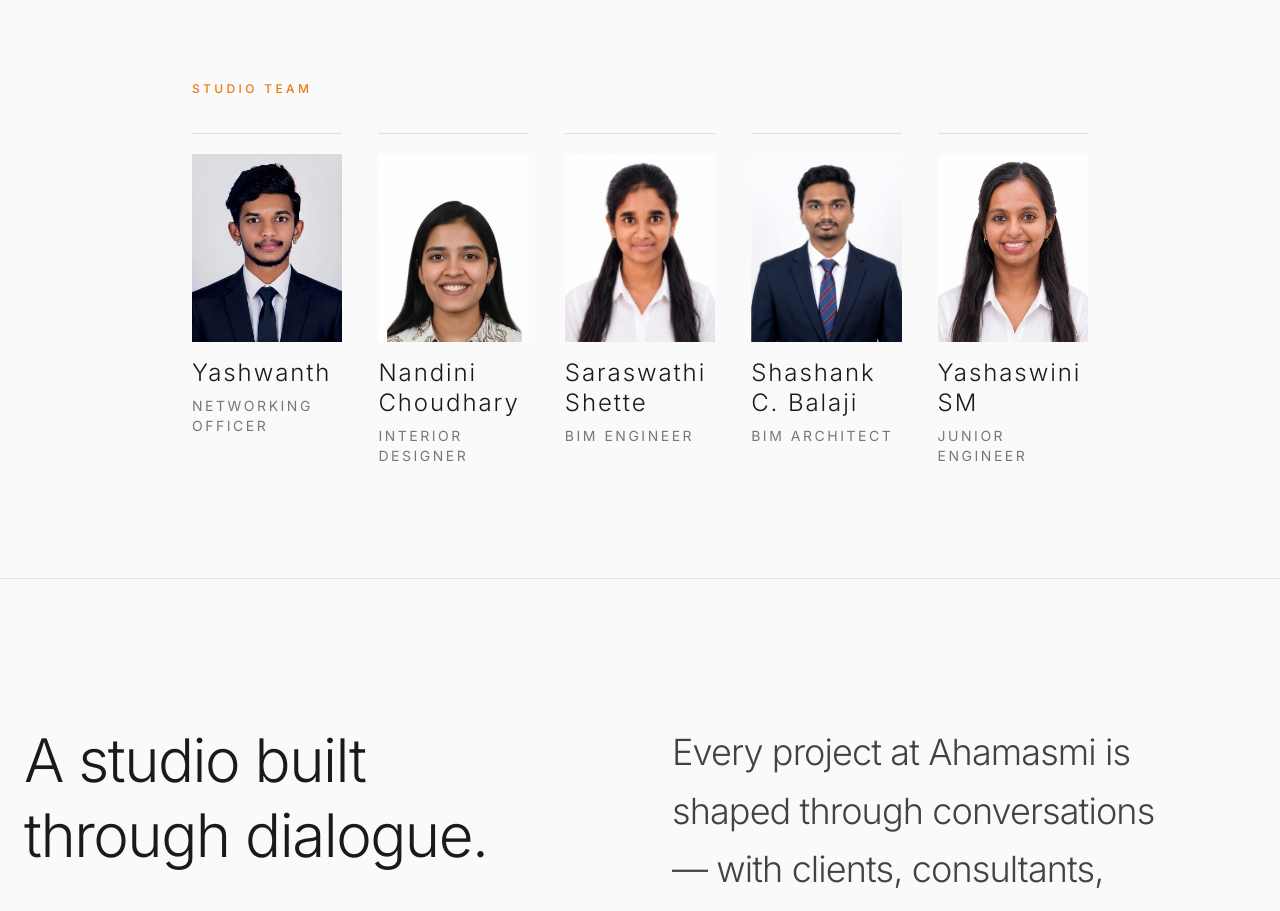
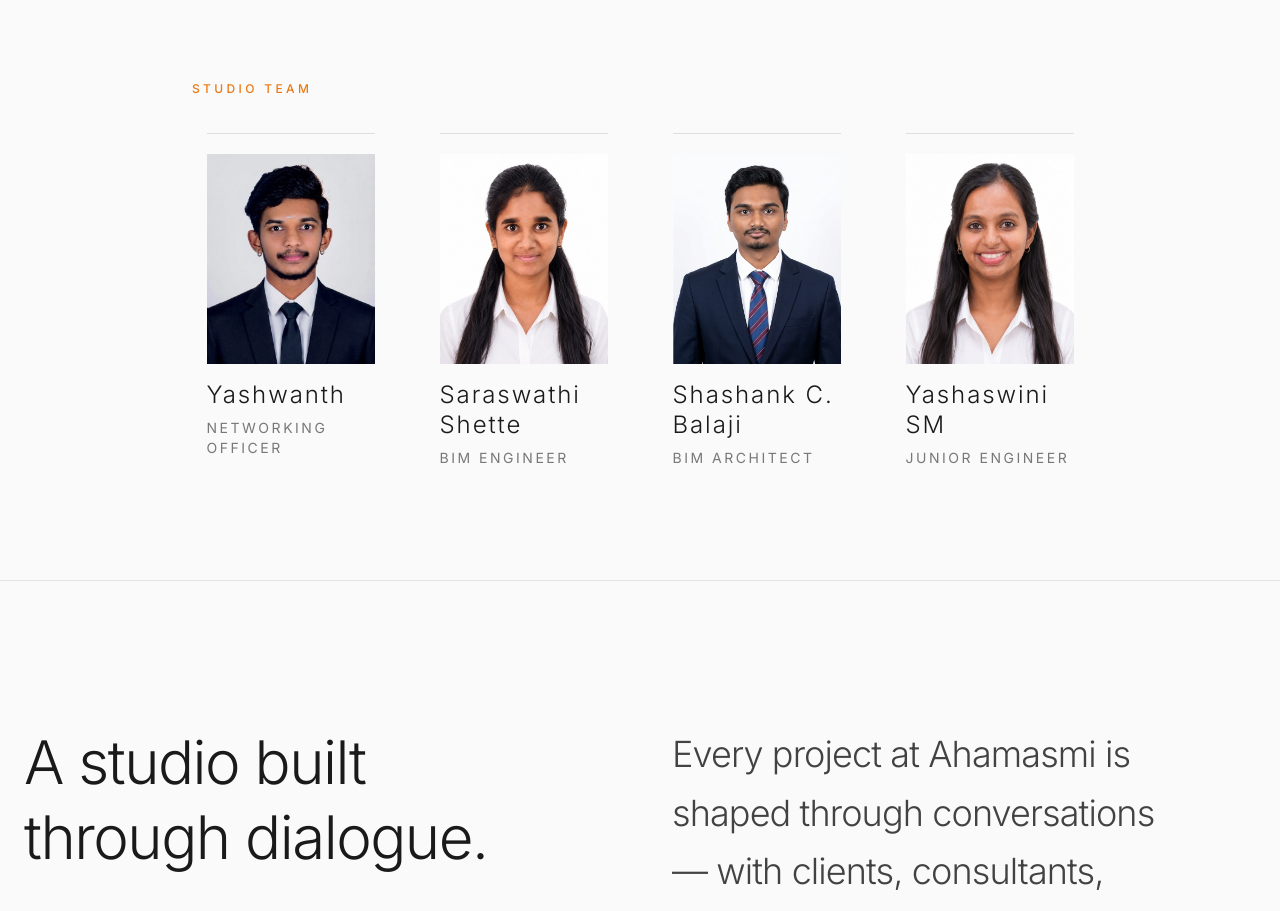
Before and after one commit to aadi654/Ahamasmi-, a Next.js app: page /i-am in a window 1280 px wide. Shown: the part 1720-2631 px from the top of the page. Built offline with nearby package versions, Linux system fonts and the light colour scheme.

Commit message:
Remove Nandini from studio team

```diff
--- a/src/app/i-am/page.tsx
+++ b/src/app/i-am/page.tsx
@@ -57,13 +57,6 @@ const studioTeam: StudioProfile[] = [
     image: "/images/team/yashwanth.jpg",
     alt: "Yashwanth, Networking Officer",
     imagePosition: "center 32%",
-  },
-  {
-    name: "Nandini Choudhary",
-    role: "Interior Designer",
-    image: "/images/team/nandini-choudhary.jpg",
-    alt: "Nandini Choudhary, Interior Designer",
-    imagePosition: "center 28%",
   },
   {
     name: "Saraswathi Shette",
@@ -774,7 +767,7 @@ export default function IAmPage() {
               whileInView="visible"
               viewport={{ once: true, margin: "-80px" }}
               variants={stagger}
-              className="mx-auto grid max-w-4xl grid-cols-1 gap-x-10 gap-y-14 sm:grid-cols-2 lg:grid-cols-3 xl:grid-cols-5 xl:gap-x-9 xl:gap-y-12"
+              className="mx-auto grid max-w-4xl grid-cols-1 gap-x-10 gap-y-14 sm:grid-cols-2 lg:grid-cols-3 xl:grid-cols-4 xl:gap-x-9 xl:gap-y-12"
             >
               {studioTeam.map((member) => (
                 <TeamProfile
```
